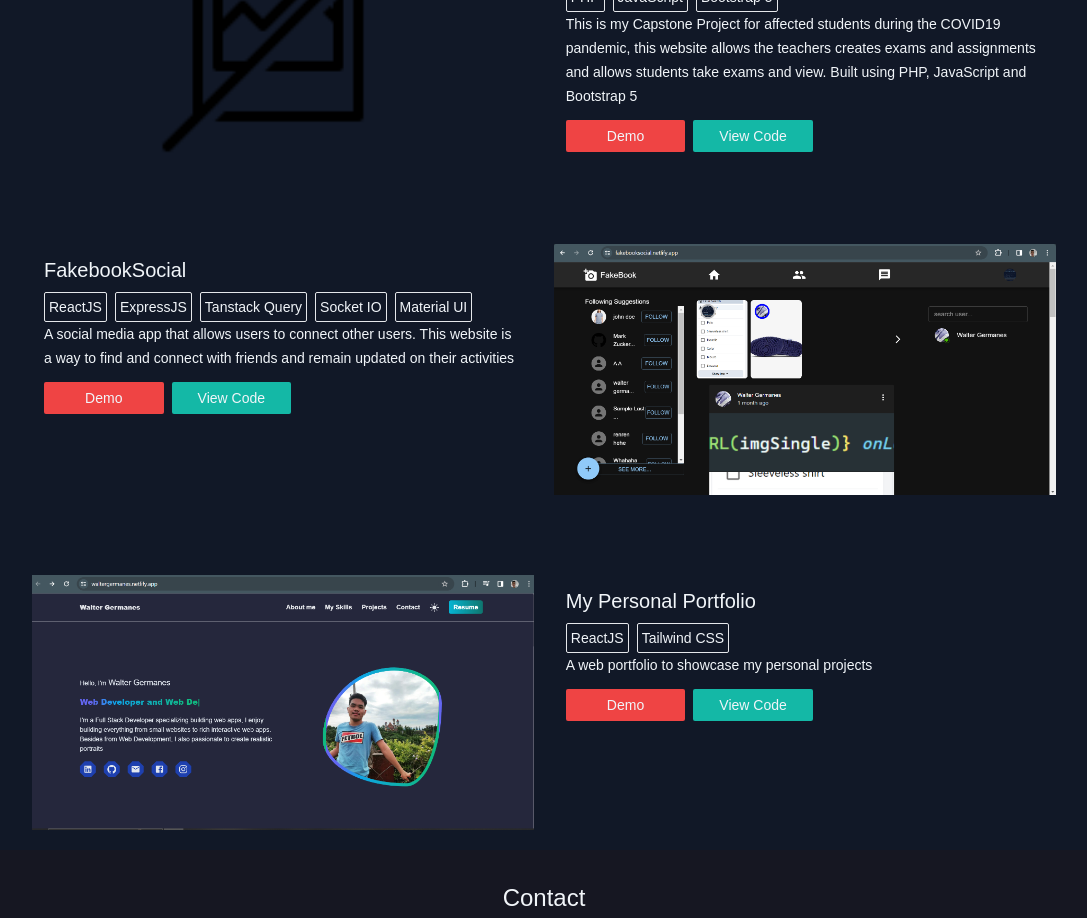
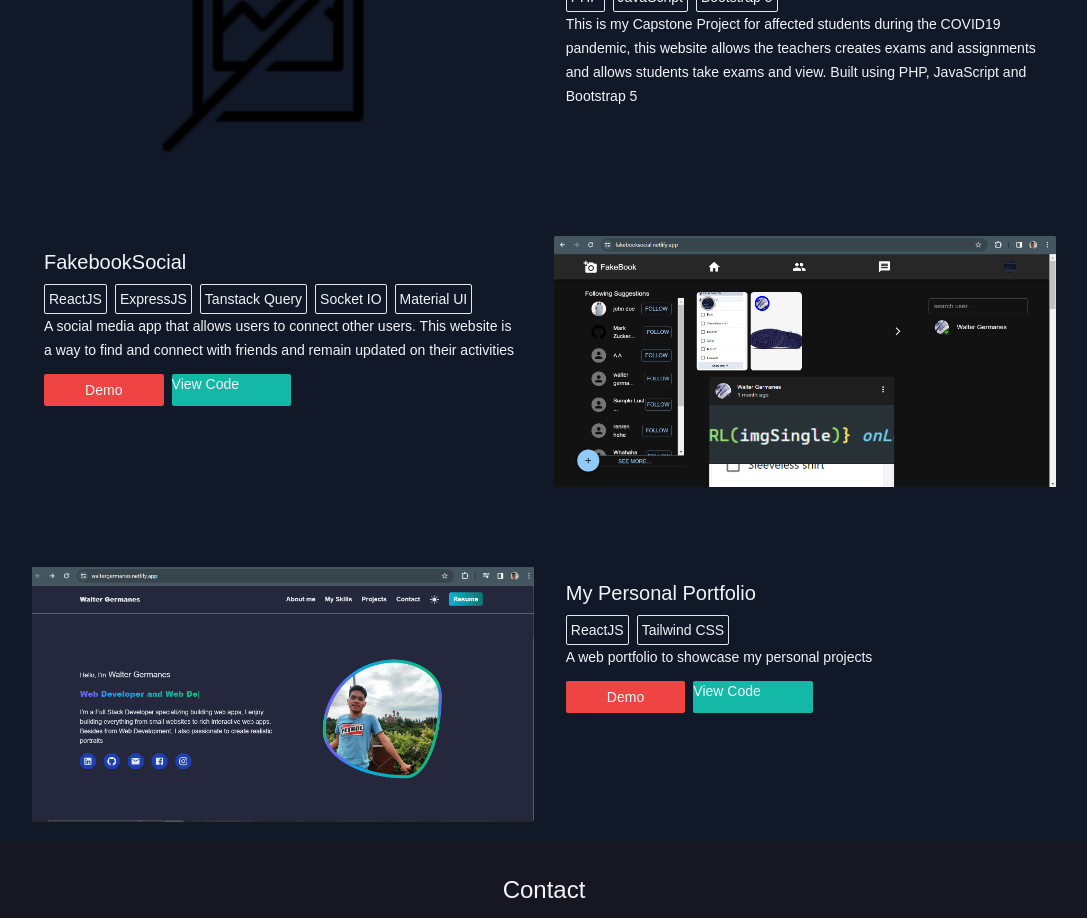
Before and after one commit to waltergermanes/waltergermanes, a React (Vite) app: page / in a window 1280 px wide. Shown: the part 1920-2838 px from the top of the page, without its empty margins (96-1183 px from the left). Built offline with nearby package versions, Linux system fonts and the light colour scheme.

Commit message:
new changes

```diff
--- a/src/Project.jsx
+++ b/src/Project.jsx
@@ -10,17 +10,23 @@ const Project = () => {
       title: "Angels Peace Academy Online Learning Management System",
       img: noimage,
       desc: "This is my Capstone Project for affected students during the COVID19 pandemic, this website allows the teachers creates exams and assignments and allows students take exams and view. Built using PHP, JavaScript and Bootstrap 5",
-      lang: [`PHP`, `JavaScript`, `Bootstrap 5`]
+      lang: [`PHP`, `JavaScript`, `Bootstrap 5`],
+      link: ``,
+      repo: ``
     },{
       title: "FakebookSocial",
       img: fakebook,
       desc: "A social media app that allows users to connect other users. This website is a way to find and connect with friends and remain updated on their activities",
-      lang:[`ReactJS`, `ExpressJS`, `Tanstack Query`, `Socket IO`,`Material UI` ]
+      lang:[`ReactJS`, `ExpressJS`, `Tanstack Query`, `Socket IO`,`Material UI` ],
+      link: `https://fakebooksocial.netlify.app/login`,
+      repo: `https://github.com/waltergermanes/fakebook.git`
     },{
       title: "My Personal Portfolio",
       img: portfolio,
       desc: "A web portfolio to showcase my personal projects",
-      lang:[`ReactJS`, `Tailwind CSS`]
+      lang:[`ReactJS`, `Tailwind CSS`],
+      link: `https://waltergermanes.netlify.app/`,
+      repo: `https://github.com/waltergermanes/waltergermanes.git`
     }
 
   ]
@@ -51,10 +57,12 @@ const Project = () => {
                }
               </div>
               <span className='text-sm'>{project.desc}</span>
-              <div className="flex gap-2 mt-3">
-                <button className='w-full sm:w-[25%] bg-red-500 rounded-sm text-sm h-8'>Demo</button>
-                <button className='w-full sm:w-[25%] bg-teal-500 rounded-sm text-sm h-8'>View Code</button>
-              </div>
+             {
+              project.link !== `` &&  <div className="flex gap-2 mt-3">
+              <a href={project.link} target="_blank" className='grid place-content-center cursor-pointer w-full sm:w-[25%] bg-red-500 rounded-sm text-sm h-8'>Demo</a>
+              <a href={project.repo} target="_blank" className='w-full sm:w-[25%] bg-teal-500 rounded-sm text-sm h-8'>View Code</a>
+            </div>
+             }
             </div>
 
           </div>
```
